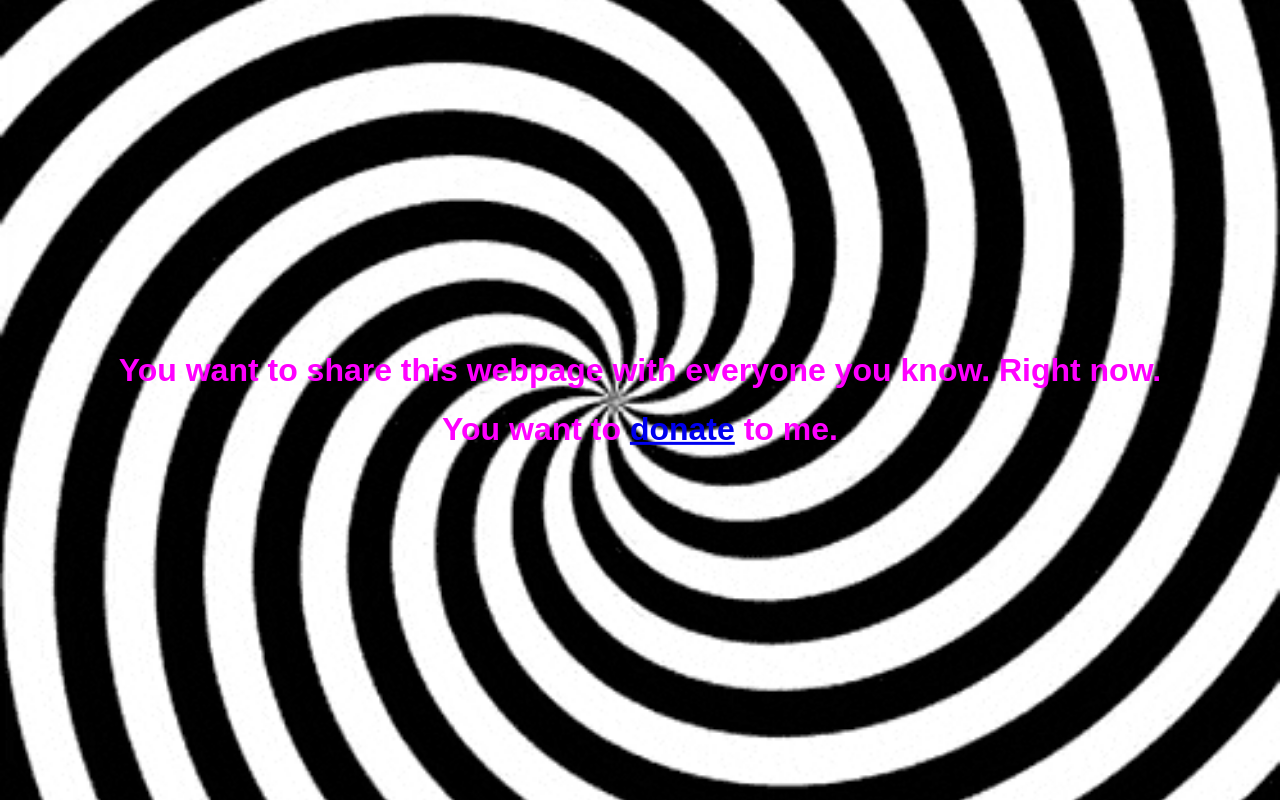
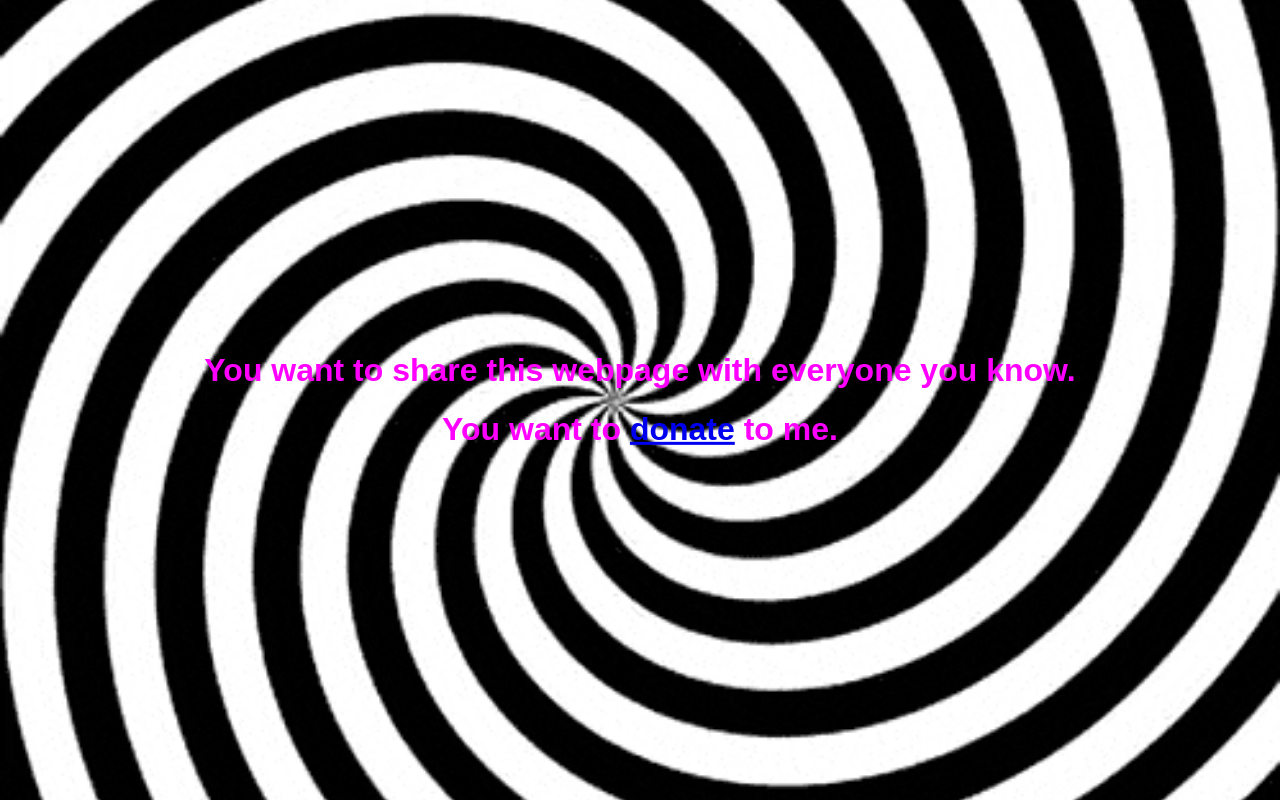
Before and after one commit to jjkochan2/jjkochan2.github.io, a plain HTML site: page index.html in a window 1280 px wide. Drawn offline with Linux system fonts and the light colour scheme.

Commit message:
Update index.html

```diff
--- a/index.html
+++ b/index.html
@@ -8,7 +8,7 @@
 </head>
 <body>
   <div class="content">
-    <h1>You want to share this webpage with everyone you know. Right now.</h1>
+    <h1>You want to share this webpage with everyone you know.</h1>
     <h1>
       You want to <a href="https://coff.ee/jjkochan" target="_blank">donate</a> to me.
     </h1>
```
